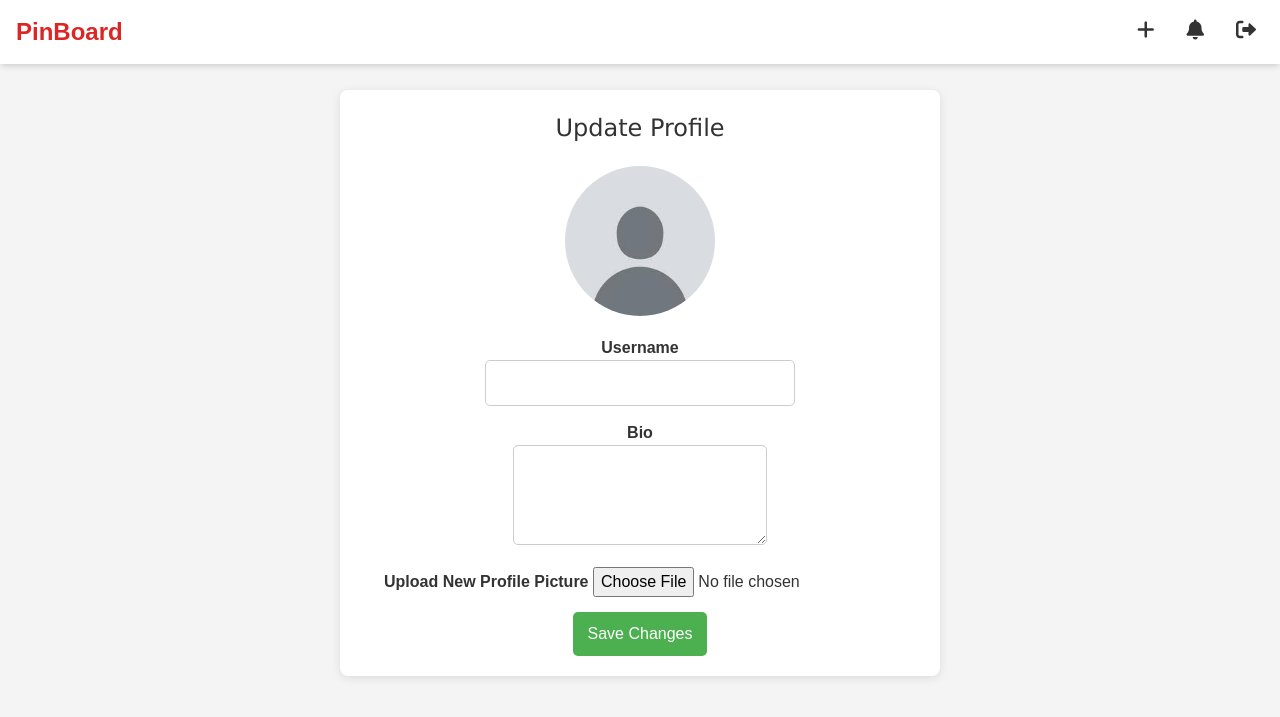
After one commit to mhmmdysdn/PinBoard, a Flask app: page /update_profile in a window 1280 px wide. The commit adds this page. Shown: the top 717 px of the page. Run offline with Flask 3, Linux system fonts and the light colour scheme; the visitor is signed in with stand-in values (Sample User, id 1); data that the repository does not hold is empty.

Commit message:
update profile

```diff
--- a/app.py
+++ b/app.py
@@ -226,6 +226,46 @@ def create_post():
     categories = list(categories_collection.find())
     return render_template("create_post.html", categories=categories)
 
+@app.route('/update_profile', methods=['GET', 'POST'])
+def update_profile():
+    if 'username' not in session:
+        return redirect(url_for('login'))
+
+    user = users_collection.find_one({'username': session['username']})
+    profile_data = profile_collection.find_one({'username': session['username']})
+
+    if request.method == 'POST':
+        username = session['username']
+        bio = request.form.get('bio', '')
+
+        # Check if a new profile picture is uploaded
+        profile_pic = request.files.get('profile_pic')
+        if profile_pic:
+            filename = secure_filename(profile_pic.filename)
+            file_path = os.path.join(app.config['UPLOAD_FOLDER'], filename)
+            profile_pic.save(file_path)
+            profile_pic_url = f"/{file_path}"
+        else:
+            profile_pic_url = profile_data['profile_pic'] if profile_data else "static/images/default.jpg"
+
+        # Update profile in the database
+        profile_collection.update_one(
+            {'username': username},
+            {
+                '$set': {
+                    'bio': bio,
+                    'profile_pic': profile_pic_url,
+                    'updated_at': datetime.now()
+                }
+            },
+            upsert=True
+        )
+
+        flash("Profile updated successfully!", "success")
+        return redirect(url_for('profile'))
+
+    return render_template('update_profile.html', user=user, profile=profile_data)
+
 @app.route("/search")
 def search():
     query = request.args.get("q", "")
--- /dev/null
+++ b/templates/update_profile.html
@@ -0,0 +1,147 @@
+<!DOCTYPE html>
+<html lang="en">
+<head>
+  <meta charset="UTF-8" />
+  <meta name="viewport" content="width=device-width, initial-scale=1.0" />
+  <title>Update Profile</title>
+  <link
+    rel="stylesheet"
+    href="{{ url_for('static', filename='style.css') }}"
+  />
+  <link
+    href="https://cdnjs.cloudflare.com/ajax/libs/tailwindcss/2.2.19/tailwind.min.css"
+    rel="stylesheet"
+  />
+  <link
+    href="https://cdnjs.cloudflare.com/ajax/libs/font-awesome/6.0.0/css/all.min.css"
+    rel="stylesheet"
+  />
+  <style>
+    body {
+      background-color: #f4f4f4;
+      color: #333;
+      margin: 0;
+      padding: 0;
+      padding-top: 90px;
+      font-family: Arial, sans-serif;
+    }
+    #update-profile-section {
+      max-width: 600px;
+      margin: auto;
+      background: white;
+      padding: 20px;
+      border-radius: 8px;
+      box-shadow: 0 2px 10px rgba(0, 0, 0, 0.1);
+      text-align: center;
+    }
+    h2 {
+      font-family: 'Verdana', sans-serif;
+      font-size: 24px;
+    }
+    form {
+      display: flex;
+      flex-direction: column;
+      align-items: center;
+      gap: 15px;
+      margin-top: 20px;
+      width: 100%;
+    }
+    label {
+      font-weight: bold;
+      margin-bottom: 5px;
+      text-align: left;
+      width: 100%;
+    }
+    input[type="text"],
+    textarea {
+      width: 100%;
+      padding: 10px;
+      border: 1px solid #ccc;
+      border-radius: 5px;
+    }
+    textarea {
+      resize: vertical;
+      min-height: 100px;
+    }
+    .button2 {
+      background-color: #4caf50;
+      color: white;
+      border: none;
+      padding: 10px 15px;
+      border-radius: 5px;
+      cursor: pointer;
+    }
+    .button2:hover {
+      background-color: #45a049;
+    }
+    img {
+      border-radius: 50%;
+      width: 150px;
+      height: 150px;
+      object-fit: cover;
+      margin: 20px auto;
+      display: block;
+    }
+    nav {
+      position: fixed;
+      top: 0;
+      left: 0;
+      right: 0;
+      z-index: 10;
+    }
+  </style>
+</head>
+<body>
+  <nav class="bg-white shadow-md fixed w-full z-10">
+    <div class="max-w-7xl mx-auto px-4">
+      <div class="flex justify-between items-center h-16">
+        <div class="flex items-center">
+          <a href="{{ url_for('home') }}" class="text-red-600 text-2xl font-bold">PinBoard</a>
+        </div>
+
+        <div class="flex items-center space-x-4">
+          <a href="{{ url_for('create_post') }}" class="p-2 hover:bg-gray-100 rounded-full">
+            <i class="fas fa-plus text-xl"></i>
+          </a>
+          <button class="p-2 hover:bg-gray-100 rounded-full">
+            <i class="fas fa-bell text-xl"></i>
+          </button>
+          <a href="{{ url_for('logout') }}" class="p-2 hover:bg-gray-100 rounded-full">
+            <i class="fas fa-sign-out-alt text-xl"></i>
+          </a>
+        </div>
+      </div>
+    </div>
+  </nav>
+
+  <section id="update-profile-section">
+    <h2>Update Profile</h2>
+
+    <!-- Display current profile picture if available, otherwise show default -->
+    {% if profile and profile['profile_pic'] %}
+    <img src="{{ profile['profile_pic'] }}" alt="Current Profile Picture" />
+    {% else %}
+    <img src="{{ url_for('static', filename='images/default.jpg') }}" alt="Default Profile Picture" />
+    {% endif %}
+
+    <form action="{{ url_for('update_profile') }}" method="post" enctype="multipart/form-data">
+      <div>
+        <label for="username">Username</label>
+        <input type="text" id="username" name="username" value="{{ user['username'] }}" required />
+      </div>
+
+      <div>
+        <label for="bio">Bio</label>
+        <textarea id="bio" name="bio">{{ profile['bio'] if profile else '' }}</textarea>
+      </div>
+
+      <div>
+        <label for="profile_pic">Upload New Profile Picture</label>
+        <input type="file" id="profile_pic" name="profile_pic" accept="image/*" />
+      </div>
+
+      <button class="button2" type="submit">Save Changes</button>
+    </form>
+  </section>
+</body>
+</html>
```
Also changed, not shown: templates/Profile.html (+16 -1 lines).
